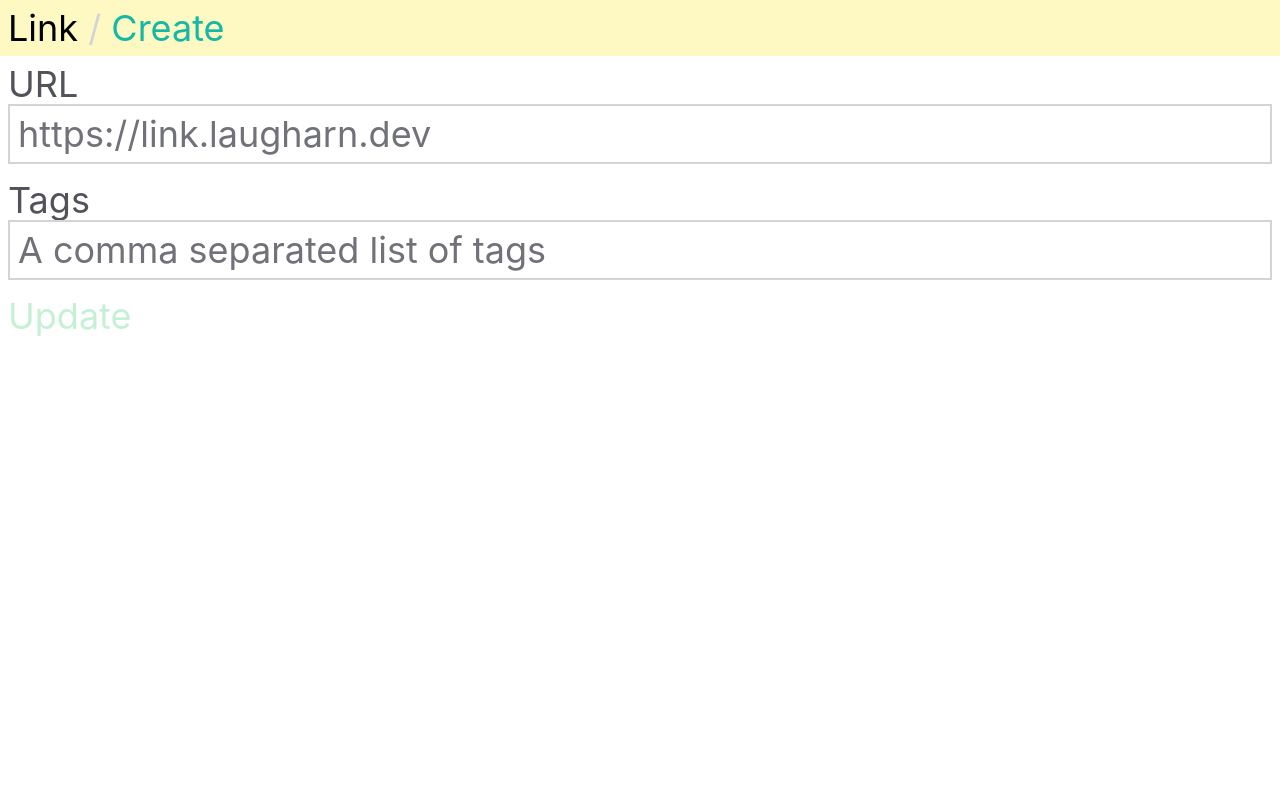
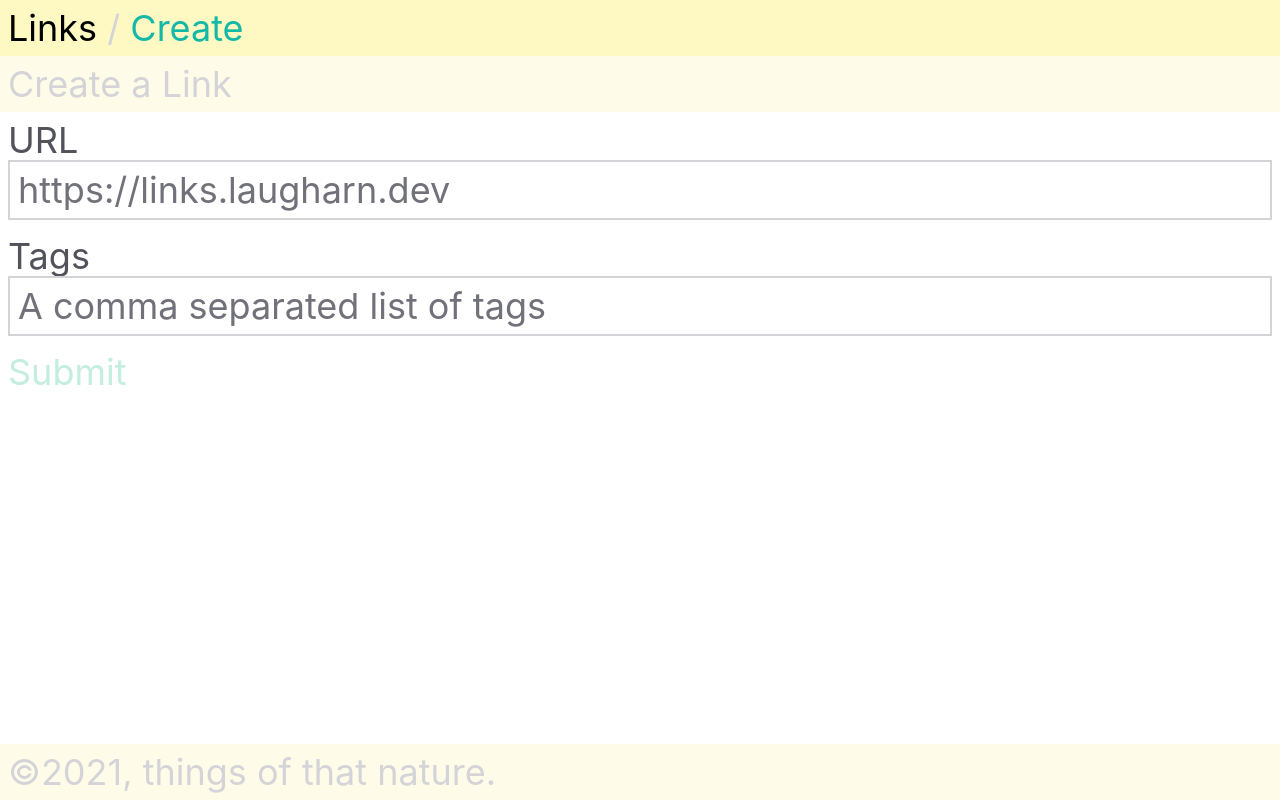
Before and after one commit to laugharn/link, a Next.js app: page /create in a window 1280 px wide. Built offline with nearby package versions, Linux system fonts and the light colour scheme; a web font is replaced by a local one; what unstated-next would draw is missing.

Commit message:
Adds tweaks

```diff
--- /dev/null
+++ b/components/footer.js
@@ -0,0 +1,9 @@
+export const Footer = () => {
+  return (
+      <div className="mt-auto pt-6 w-full">
+    <div className="bg-yellow-50 dark:bg-gray-900 leading-6 md:leading-10 p-2 text-gray-300 dark:text-gray-700 text-lg md:text-4xl w-full">
+      &copy;{new Date().getFullYear()}, things of that nature.
+    </div>
+    </div>
+  )
+}
--- /dev/null
+++ b/components/form.js
@@ -0,0 +1,134 @@
+import { Input } from '~/components/input'
+import { kebabCase } from 'lodash'
+import { object, string } from 'yup'
+import { useFormik } from 'formik'
+import { useRouter } from 'next/router'
+import { useState } from 'react'
+
+export const FormCreate = () => {
+  const { push } = useRouter()
+
+  const [callback, setCallback] = useState()
+
+  const form = useFormik({
+    initialValues: {
+      tags: '',
+      type: 'link',
+      url: '',
+    },
+    onSubmit: async (values) => {
+      setCallback()
+
+      await fetch('/api/v1/posts', {
+        body: JSON.stringify({
+          ...values,
+          tags:
+            values.tags.length === 0
+              ? []
+              : values.tags
+                  .split(',')
+                  .map((tag) => kebabCase(tag).toLowerCase())
+                  .filter((tag) => tag.length > 0),
+        }),
+        headers: { 'Content-Type': 'application/json' },
+        method: 'POST',
+      })
+        .then(async (response) => {
+          const { post } = await response.json()
+
+          setCallback({
+            message: 'Success! Redirecting you to your link...',
+            type: 'success',
+          })
+
+          push(`/links/${post.id}`)
+        })
+        .catch((error) => {
+          setCallback({
+            message: 'Uh oh, something went wrong!',
+            type: 'error',
+          })
+        })
+    },
+    validationSchema: object({
+      url: string()
+        .required('Required')
+        .url('Invalid URL')
+        .test(
+          't-co',
+          `Invalid Shortlink, Please Use the Real URL`,
+          (value) => !/\/t.co/.test(value)
+        )
+        .test(
+          'links.laugharn.dev',
+          `You Can't Link Link`,
+          (value) => !/\/link.laugharn.dev/.test(value)
+        )
+        .test(
+          'google-url',
+          `Invalid Google Link, Please Use the Real URL`,
+          (value) => value && !value.startsWith('https://www.google.com/url')
+        ),
+    }),
+  })
+
+  const disabled = [!form.dirty, form.isSubmitting, !form?.isValid].includes(
+    true
+  )
+
+  return (
+    <div className="w-full">
+      {callback && (
+        <div className="p-2">
+          <div
+            className={`${
+              callback.type === 'error'
+                ? 'bg-red-300 dark:bg-red-800 text-red-800 dark:text-red-300'
+                : 'bg-emerald-300 dark:bg-emerald-800 text-emerald-800 dark:text-emerald-300'
+            } leading-6 md:leading-10 p-2 text-lg md:text-4xl w-full`}
+          >
+            {callback.message}
+          </div>
+        </div>
+      )}
+      <form onSubmit={form.handleSubmit}>
+        <div className="p-2">
+          <Input
+            autoCapitalize="none"
+            error={form.errors.url}
+            label="URL"
+            name="url"
+            onBlur={form.handleBlur}
+            onChange={form.handleChange}
+            placeholder="https://links.laugharn.dev"
+            touched={form.touched.url}
+            type="url"
+            value={form.values.url}
+          />
+        </div>
+        <div className="p-2">
+          <Input
+            autoCapitalize="none"
+            error={form.errors.tags}
+            label="Tags"
+            name="tags"
+            onBlur={form.handleBlur}
+            onChange={form.handleChange}
+            placeholder="A comma separated list of tags"
+            touched={form.touched.tags}
+            value={form.values.tags}
+          />
+        </div>
+        <div className="p-2">
+          <button
+            className="disabled:cursor-not-allowed leading-6 md:leading-10 disabled:opacity-25 text-lg md:text-4xl text-emerald-500 md:hover:text-blue-500"
+            disabled={disabled}
+            type="submit"
+          >
+            Submit
+          </button>
+        </div>
+      </form>
+    </div>
+  )
+}
--- /dev/null
+++ b/components/head.js
@@ -0,0 +1,5 @@
+import NextHead from 'next/head'
+
+export const Head = ({ children }) => {
+  return <NextHead>{children}</NextHead>
+}
--- a/components/nav.js
+++ b/components/nav.js
@@ -3,7 +3,7 @@ import Link from 'next/link'
 export const Nav = () => {
   return (
     <div className="bg-yellow-100 dark:bg-gray-800 leading-6 md:leading-10 p-2 text-gray-300 dark:text-gray-700 text-lg md:text-4xl w-full">
-      <Link href="/"><a className="text-black dark:text-white md:hover:text-blue-500" title="Link">Link</a></Link>{' / '}
+      <Link href="/"><a className="text-black dark:text-white md:hover:text-blue-500" title="Links">Links</a></Link>{' / '}
       <Link href="/create"><a className="text-teal-500 md:hover:text-blue-500" title="Create">Create</a></Link>
     </div>
   )
--- a/components/post.js
+++ b/components/post.js
@@ -39,9 +39,20 @@ const Filters = ({ filters }) => {
 
   return (
     <div className="bg-yellow-50 dark:bg-gray-900 leading-6 md:leading-10 p-2 text-gray-300 dark:text-gray-700 text-lg md:text-4xl w-full">
-      <Link href={addToFilters({}, filters)}>
-        <a className="text-gray-500 md:hover:text-blue-500">Posts</a>
-      </Link>
+      <WayfindingAscending
+        href={`/?${stringify({
+          ...filters,
+          direction: 'asc',
+        })}`}
+        isActive={filters.direction === 'asc'}
+      />
+      <WayfindingDescending
+        href={`/?${stringify({
+          ...filters,
+          direction: 'desc',
+        })}`}
+        isActive={filters.direction !== 'asc'}
+      />
       {filters.createdAt && (
         <>
           {' / From '}
@@ -114,21 +125,6 @@ const Filters = ({ filters }) => {
           })}
         </>
       )}
-      {' / '}
-      <WayfindingAscending
-        href={`/?${stringify({
-          ...filters,
-          direction: 'asc',
-        })}`}
-        isActive={filters.direction === 'asc'}
-      />
-      <WayfindingDescending
-        href={`/?${stringify({
-          ...filters,
-          direction: 'desc',
-        })}`}
-        isActive={filters.direction !== 'asc'}
-      />
     </div>
   )
 }
@@ -139,9 +135,9 @@ const LinkData = () => {
   return (
     <li className="text-gray-300 dark:text-gray-700">
       <Link href={`/links/${post.id}`}>
-        <a className="text-black dark:text-white md:hover:text-blue-500">↳</a>
+        <a className="text-black dark:text-white md:hover:text-blue-500" title="Go to Link">↳</a>
       </Link>
-      {' / Created '}
+      {' / Linked '}
       <Timestamp
         href={`/?createdAt=${new Date(post?.createdAt).toISOString()}`}
         timestamp={post.createdAt}
@@ -190,6 +186,11 @@ export const LinkPosts = ({ filters, nextTime, posts }) => {
     <div className="w-full">
       <Filters filters={filters} />
       <div className="space-y-4">
+        {posts.length === 0 && (
+          <div className="leading-6 md:leading-10 p-2 text-lg md:text-4xl text-gray-300 dark:text-gray-800">
+            No links match your query.
+          </div>
+        )}
         {posts.map((post) => {
           return <LinkPost filters={filters} key={post.id} post={post} />
         })}
@@ -203,15 +204,18 @@ const LinkPostTitle = () => {
   const { filters, post } = usePost()
 
   if (post.url) {
+
+    const title = post.url.meta?.title.length > 0 ? post.url.meta.title : post.url.url
+
     return (
       <li>
         <Link href={post.url.url}>
           <a
             className="md:hover:text-blue-500"
             target="_blank"
-            title={post.url.meta?.title ?? post.url.url}
+            title={title}
           >
-            {post.url.meta?.title ?? post.url.url}
+            {title}
           </a>
         </Link>
         <WayfindingAdd
@@ -354,7 +358,7 @@ const Pagination = ({ filters, nextTime }) => {
 const Tag = ({ tag }) => {
   return (
     <Link href={`/?tag=${tag}`}>
-      <a className="text-purple-300 dark:text-purple-800 md:hover:text-blue-500">
+      <a className="text-purple-300 dark:text-purple-800 md:hover:text-blue-500" title={`Go to tag "${tag}"`}>
         {tag}
       </a>
     </Link>
--- a/pages/_app.js
+++ b/pages/_app.js
@@ -1,4 +1,5 @@
 import { AppProvider } from '~/containers/app'
+import { Footer } from '~/components/footer'
 import { Nav } from '~/components/nav'
 
 import '~/styles/app.css'
@@ -6,9 +7,10 @@ import '~/styles/app.css'
 const App = ({ Component, pageProps }) => {
   return (
     <AppProvider>
-      <div className="w-full">
+      <div className="flex flex-col md:min-h-screen w-full">
         <Nav />
         <Component {...pageProps} />
+        <Footer />
       </div>
     </AppProvider>
   )
--- a/pages/api/v1/posts/[id].js
+++ b/pages/api/v1/posts/[id].js
@@ -11,10 +11,10 @@ const show = async (req, res) => {
     return
   }
 
+  const prisma = new PrismaClient()
+  await prisma.$connect()
+
   try {
-    const prisma = new PrismaClient()
-    await prisma.$connect()
-
     const post = await prisma.post.findUnique({
       include: {
         url: true,
--- a/pages/create.js
+++ b/pages/create.js
@@ -1,108 +1,16 @@
-import Head from 'next/head'
-import { Input } from '~/components/input'
-import { kebabCase } from 'lodash'
-import { object, string } from 'yup'
-import { useFormik } from 'formik'
-import { useRouter } from 'next/router'
+import { FormCreate } from '~/components/form'
+import { Head } from '~/components/head'
 
 const Page = () => {
-  const { push } = useRouter()
-
-  const form = useFormik({
-    initialValues: {
-      tags: '',
-      type: 'link',
-      url: '',
-    },
-    onSubmit: async (values) => {
-      await fetch('/api/v1/posts', {
-        body: JSON.stringify({
-          ...values,
-          tags:
-            values.tags.length === 0
-              ? []
-              : values.tags
-                  .split(',')
-                  .map((tag) => kebabCase(tag).toLowerCase())
-                  .filter((tag) => tag.length > 0),
-        }),
-        headers: { 'Content-Type': 'application/json' },
-        method: 'POST',
-      }).then(async (response) => {
-        const { post } = await response.json()
-
-        push(`/links/${post.id}`)
-      })
-    },
-    validationSchema: object({
-      url: string()
-        .required('Required')
-        .url('Invalid URL')
-        .test(
-          't-co',
-          `Invalid Shortlink, Please Use the Real URL`,
-          (value) => !/\/t.co/.test(value)
-        )
-        .test(
-          'link.laugharn.dev',
-          `You Can't Link Link`,
-          (value) => !/\/link.laugharn.dev/.test(value)
-        )
-        .test(
-          'google-url',
-          `Invalid Google Link, Please Use the Real URL`,
-          (value) => value && !value.startsWith('https://www.google.com/url')
-        ),
-    }),
-  })
-
-  const disabled = [!form.dirty, form.isSubmitting, !form?.isValid].includes(
-    true
-  )
-
   return (
     <div className="w-full">
       <Head>
-        <title>Create - Link</title>
+        <title>Create - Links</title>
       </Head>
-      <form onSubmit={form.handleSubmit}>
-        <div className="p-2">
-          <Input
-            autoCapitalize="none"
-            error={form.errors.url}
-            label="URL"
-            name="url"
-            onBlur={form.handleBlur}
-            onChange={form.handleChange}
-            placeholder="https://link.laugharn.dev"
-            touched={form.touched.url}
-            type="url"
-            value={form.values.url}
-          />
-        </div>
-        <div className="p-2">
-          <Input
-            autoCapitalize="none"
-            error={form.errors.tags}
-            label="Tags"
-            name="tags"
-            onBlur={form.handleBlur}
-            onChange={form.handleChange}
-            placeholder="A comma separated list of tags"
-            touched={form.touched.tags}
-            value={form.values.tags}
-          />
-        </div>
-        <div className="p-2">
-          <button
-            className="disabled:cursor-not-allowed leading-6 md:leading-10 disabled:opacity-25 text-lg md:text-4xl text-green-500 md:hover:text-blue-500"
-            disabled={disabled}
-            type="submit"
-          >
-            Update
-          </button>
-        </div>
-      </form>
+      <div className="bg-yellow-50 dark:bg-gray-900 leading-6 md:leading-10 p-2 text-gray-300 dark:text-gray-700 text-lg md:text-4xl w-full">
+        Create a Link
+      </div>
+      <FormCreate />
     </div>
   )
 }
--- a/pages/index.js
+++ b/pages/index.js
@@ -1,12 +1,12 @@
 import { getLinks } from '~/lib/post'
-import Head from 'next/head'
+import { Head } from '~/components/head'
 import { LinkPosts } from '~/components/post'
 
 const Page = ({ filters, nextTime, posts }) => {
   return (
     <>
       <Head>
-        <title>Home - Link</title>
+        <title>Home - Links</title>
       </Head>
       <LinkPosts filters={filters} nextTime={nextTime} posts={posts} />
     </>
```
Also changed, not shown: lib/post.js (+30 -1 lines), pages/api/v1/posts/index.js (+11 -31 lines), pages/links/[id].js (+4 -28 lines), 1 other file (tests, documents, lock files or other folders).
